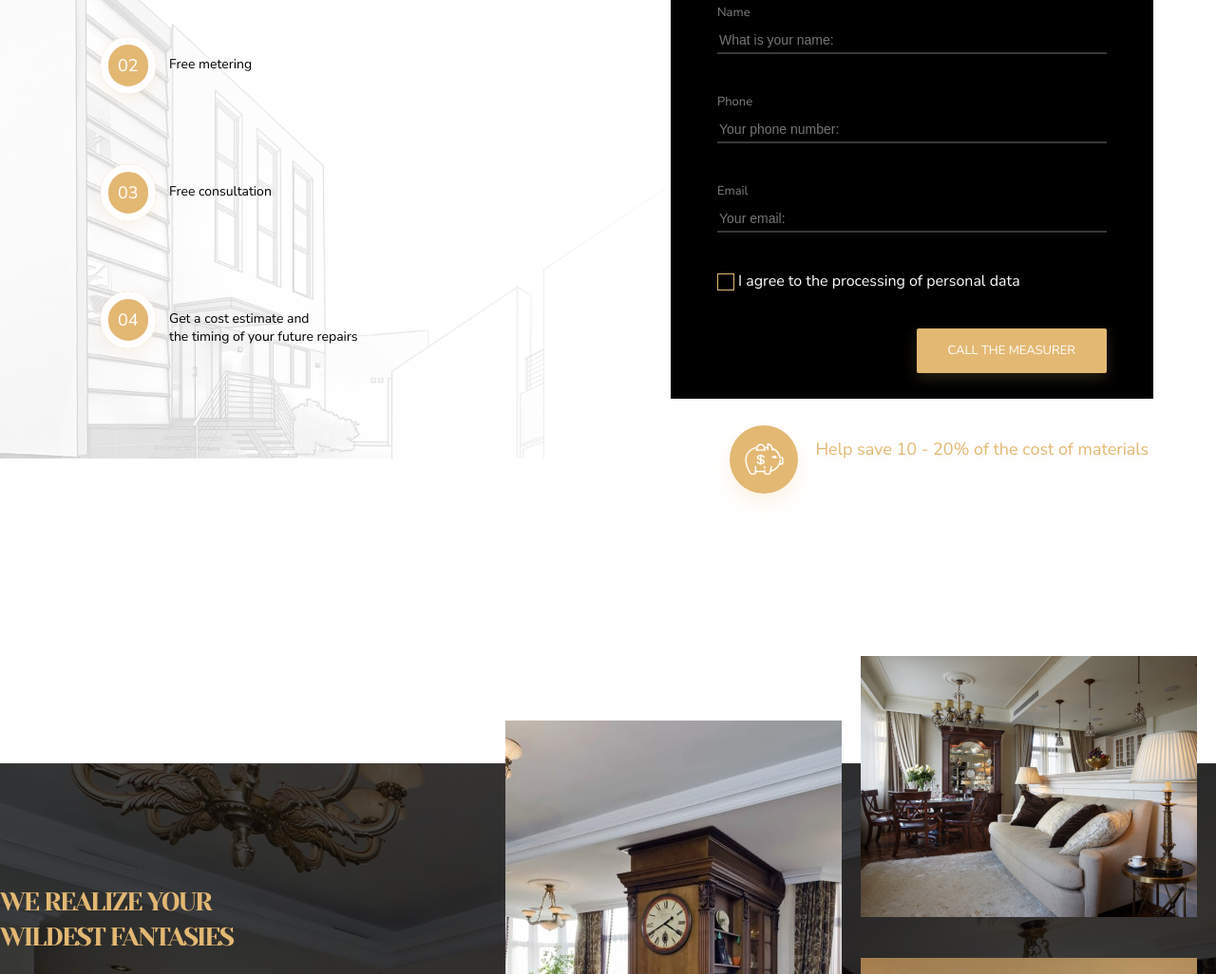
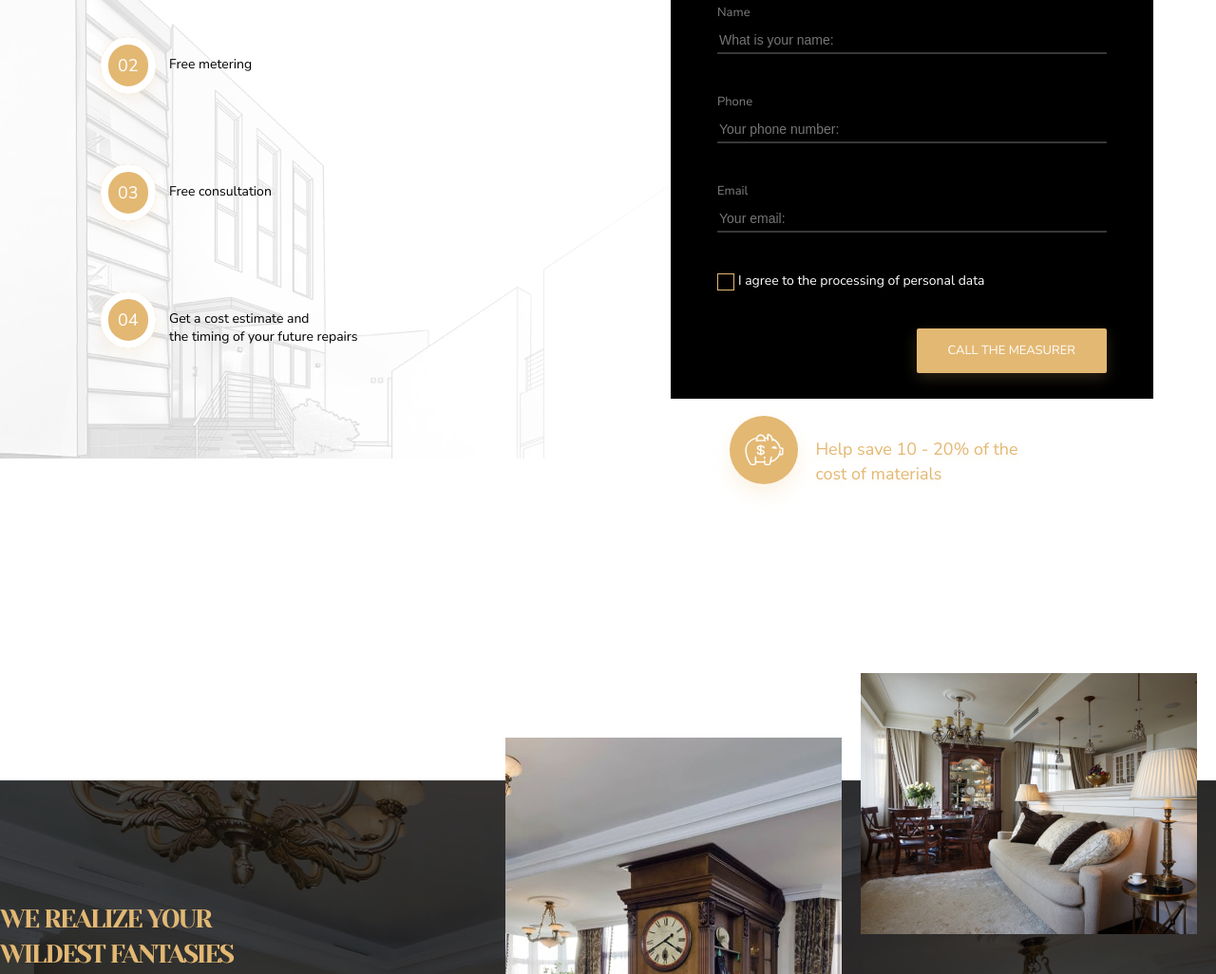
Before and after one commit to batykin/skillfactory-batykin, a plain HTML site: page index.html in a window 1280 px wide. Shown: the part 3760-4786 px from the top of the page at 95% size. Drawn offline with Linux system fonts and the light colour scheme.

Commit message:
text-size
поправил размер текста у формы чек-бокса

```diff
--- a/css/style.css
+++ b/css/style.css
@@ -712,7 +712,7 @@
         background-repeat: no-repeat;
         background-position: center;
         margin-left: -90px;
-        top: 560px;
+        top: 550px;
     }
 
     .gallery-screen {
@@ -961,8 +961,7 @@
         padding: 20px 54px;
     }
 
-    .map-screen-form-checkbox {
-        color: white;
+    .map-screen-checkbox {
         margin-left: 130px;
     }
 
@@ -1044,3 +1043,12 @@
     .checkbox input[type="checkbox"]:checked+label::after {
         content: "";
     }
+
+    .checkbox-text {
+        font-family: Nunito Sans;
+        font-style: normal;
+        font-weight: normal;
+        font-size: 14px;
+        line-height: 163.68%;
+        color: #FFFFFF;
+    }
--- a/index.html
+++ b/index.html
@@ -203,14 +203,14 @@
                             <p class="five-screen-right-form-input-title"><input class="input form-input" placeholder="Your phone number:"></p>
                             <label class="form-title five-screen-right-form-email">Email </label>
                             <p class="five-screen-right-form-input-title"><input class="input form-input" placeholder="Your email:"></p>
-                            <div class="five-screen-right-form-checkbox checkbox">
+                            <div class="five-screen-right-form-checkbox checkbox checkbox-text">
                                 <input type="checkbox" id="checkbox_1">
                                 <label for="checkbox_1">I agree to the processing of personal data</label>
                             </div>
 
                             <div class="five-screen-right-form-button-wrapper"> <button class="form-button button">Call the measurer</button></div>
                         </form>
-                        <div class="five-screen-pig"> Help save 10 - 20% of the cost of materials
+                        <div class="five-screen-pig"> Help save 10 - 20% of the <br> cost of materials
                         </div>
                     </div>
                 </div>
@@ -344,7 +344,7 @@
                 <input class="form-input input" type="text" placeholder="I want to know:"></label>
 
                     </div>
-                    <div class="five-screen-right-form-checkbox checkbox">
+                    <div class="map-screen-checkbox checkbox checkbox-text">
                         <input type="checkbox" id="checkbox_3">
                         <label for="checkbox_3">I agree to the processing of personal data</label>
                     </div>
```
